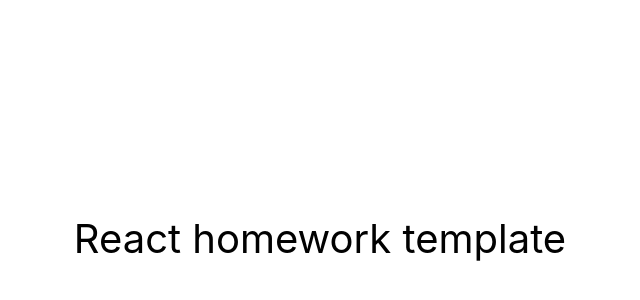
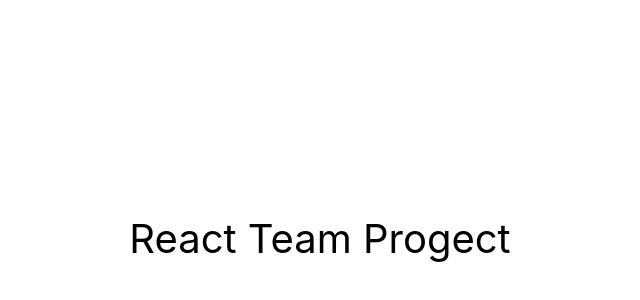
Before and after one commit to AlexeyKiselyov/wallet-reactor, a React (Create React App) app: page / in a window 1280 px wide. Shown: the part 162-462 px from the top of the page, without its empty margins (320-960 px from the left). Built offline with nearby package versions, Linux system fonts and the light colour scheme.

Commit message:
basic structure

```diff
--- a/src/components/App.jsx
+++ b/src/components/App.jsx
@@ -10,7 +10,7 @@ export const App = () => {
         color: '#010101'
       }}
     >
-      React homework template
+      React Team Progect
     </div>
   );
 };
```
Also changed, not shown: src/HOCs/HOCs.txt (added), src/assets/icons/icons.txt (added), src/assets/images/images.txt (added), src/hook/hooks.txt (added), src/pages/pages.txt (added), src/services/swrvices.txt (added).
